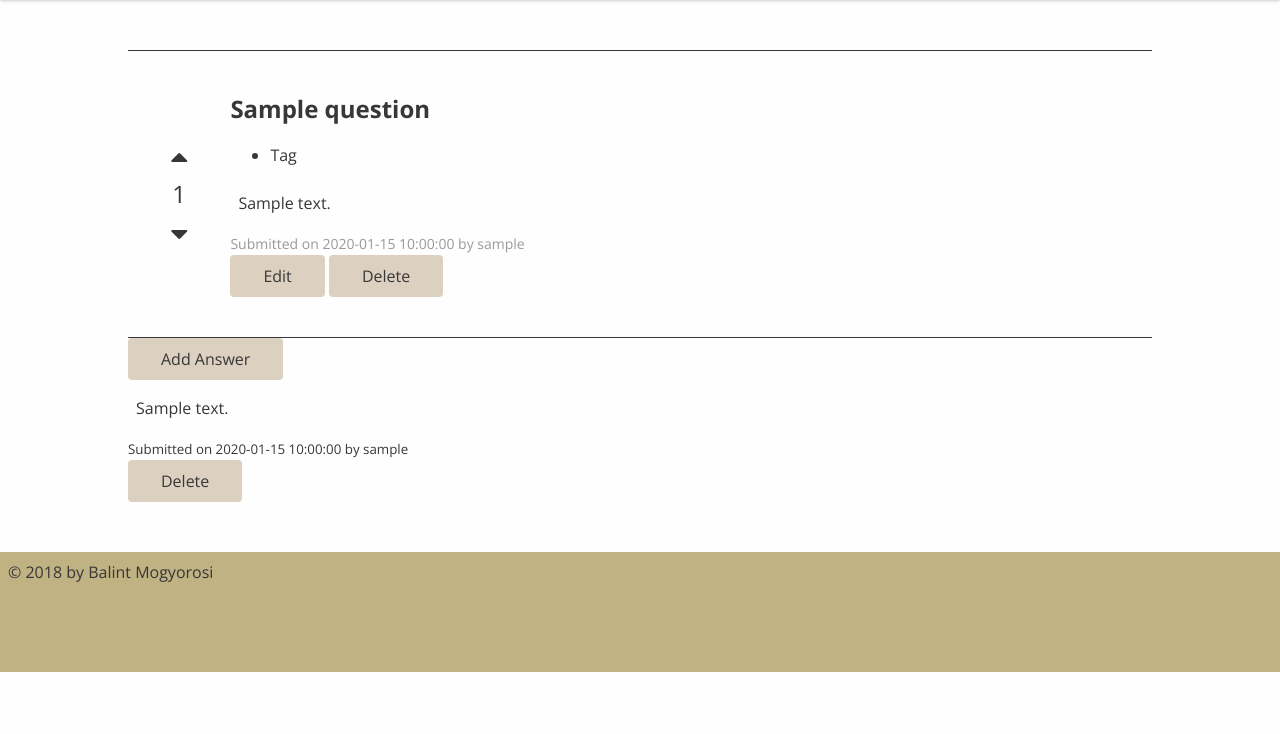
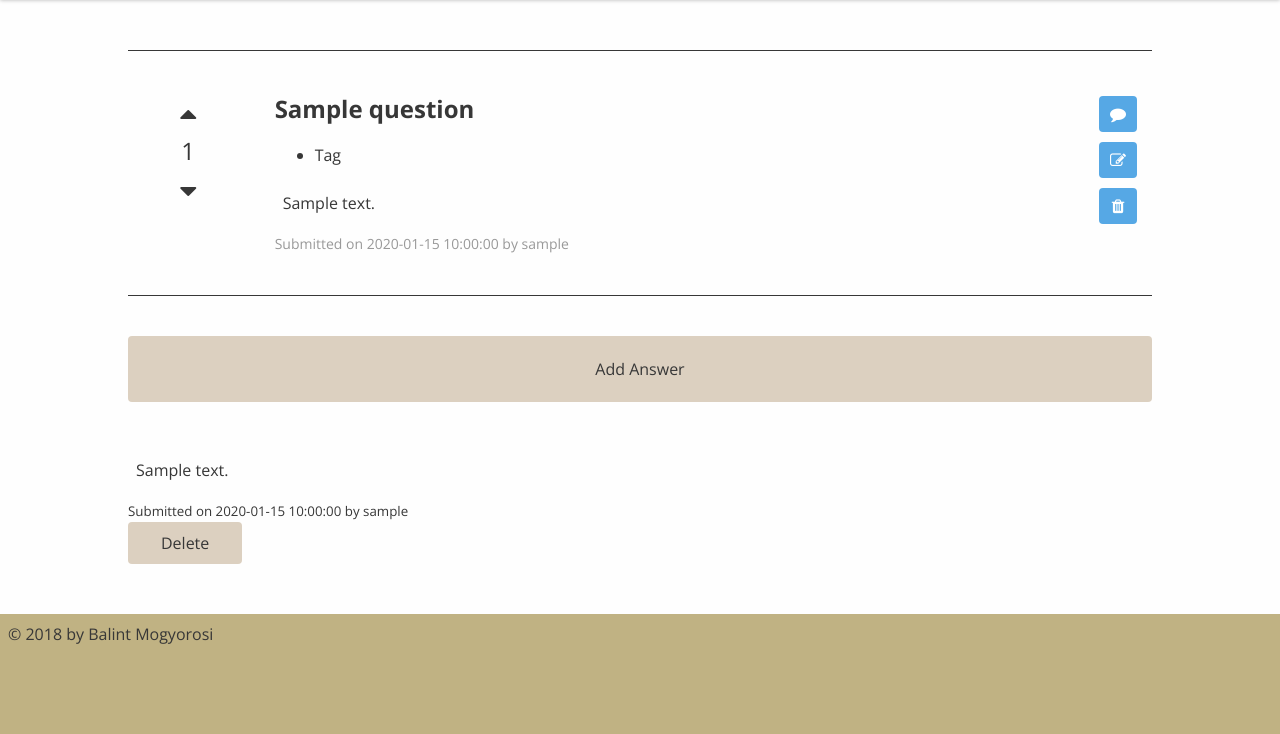
Before and after one commit to mogyorosibalin/AskMateOwn, a Flask app: template templates/question.html in a window 1280 px wide. Shown: the part 80-814 px from the top of the page. Run offline with Flask 2, Linux system fonts and the light colour scheme; the template is opened without the code that fills it: most values are stand-ins (such as "Sample title", 1, 10 or a date in 2020).

Commit message:
login fixed, and advanced question styling added

```diff
--- a/server.py
+++ b/server.py
@@ -43,12 +43,11 @@ def route_login():
     if util.get_data_from_session("user", False):
         return redirect('/')
     if request.method == 'GET':
-        user = util.get_data_from_session('user')
+        user = util.get_data_from_session('wrong_user')
         if user is None:
             user = {"username": ""}
         error_messages = util.get_data_from_session('error_messages')
-        return render_template('login.html', user=user, error_messages=error_messages,
-                               user_logged_in=util.get_data_from_session("user", False))
+        return render_template('login.html', user=user, error_messages=error_messages)
     elif request.method == 'POST':
         user = util.get_dict_from_request(request.form)
         error_messages = util.get_login_error_messages(user)
@@ -57,7 +56,7 @@ def route_login():
             session['user'] = {"id": user["id"], "username": user["username"]}
             return redirect('/')
         else:
-            session["user"] = user
+            session["wrong_user"] = user
             session["error_messages"] = error_messages
             return redirect('/login')
 
--- a/static/css/main.css
+++ b/static/css/main.css
@@ -85,6 +85,28 @@ p {
 .button.button-outline:hover {
     background-color: #595959;
     color: #F4F4F4;
+}
+
+.button.cta-btn {
+    padding: 5px 8px;
+    background-color: #56A8E5;
+    color: white;
+    margin: 5px;
+    transition: background-color 0.15s ease-in-out;
+}
+.button.cta-btn:hover {
+    background-color: #5287FC;
+}
+
+.button.cta-btn i {
+    width: 20px;
+}
+
+.button.add-button {
+    width: 100%;
+    box-sizing: border-box;
+    margin: 40px 0;
+    padding: 20px 0;
 }
 
 
@@ -256,7 +280,9 @@ p {
 }
 
 .question.single-question {
-    padding: 40px 0;
+    padding: 40px 10px;
+    justify-content: space-between;
+    align-items: start;
 }
 
 .question.single-question .question-aside {
@@ -280,6 +306,13 @@ p {
 .question.single-question .question-aside .question-numbers li a {
     font-size: 28px;
     color: #373737;
+}
+
+.question.single-question .question-buttons {
+    display: flex;
+    flex-direction: column;
+    align-items: center;
+    justify-content: space-between;
 }
 
 /* ----- FORM STYLE ----- */
--- a/templates/list.html
+++ b/templates/list.html
@@ -2,7 +2,7 @@
 {% block title %}Questions{% endblock %}
 {% block content %}
     {% if user_logged_in %}
-        <a href="/new-question" class="button">Ask a Question</a>
+        <a href="/new-question" class="button add-button">Ask a Question</a>
     {% endif %}
     <section class="questions">
         {% for question in questions %}
--- a/templates/question.html
+++ b/templates/question.html
@@ -48,13 +48,14 @@
                         by
                         <span class="question-user">{{ question.username }}</span>
                     </small>
-                    <footer class="question-buttons">
-                        {% if question.user_id == user_logged_in.id %}
-                            <a class="button" href="/question/{{ question.id }}/edit">Edit</a>
-                            <a class="button" href="/question/{{ question.id }}/delete">Delete</a>
-                        {% endif %}
-                    </footer>
                 </main>
+                <aside class="question-buttons">
+                    <a class="button cta-btn" href="#"><i class="fa fa-comment"></i></a>
+                    {% if question.user_id == user_logged_in.id %}
+                        <a class="button cta-btn" href="/question/{{ question.id }}/edit"><i class="fa fa-edit"></i></a>
+                        <a class="button cta-btn" href="/question/{{ question.id }}/delete"><i class="fa fa-trash"></i></a>
+                    {% endif %}
+                </aside>
             </article>
         {% endif %}
     </section>
@@ -80,7 +81,7 @@
                     </form>
                 </section>
             {% else %}
-                <a href="/question/{{ question.id }}/new-answer" class="button">Add Answer</a>
+                <a href="/question/{{ question.id }}/new-answer" class="button add-button">Add Answer</a>
             {% endif %}
         {% endif %}
         {% for answer in answers %}
--- a/util.py
+++ b/util.py
@@ -46,9 +46,9 @@ def verify_password(plain_text_password, hashed_password):
 
 
 def get_login_error_messages(user):
-    database_user = data_manager.get_single_user_by_name(user["username"])[0]
+    database_user = data_manager.get_single_user_by_name(user["username"])
     if database_user:
-        if verify_password(user["password"], database_user["password"]):
+        if verify_password(user["password"], database_user[0]["password"]):
             return []
     return ['The Username and/or Password is incorrect!']
 
```
Also changed, not shown: other parts of static/css/main.css (+2 -0 lines), data_manager.py (+13 -13 lines).
